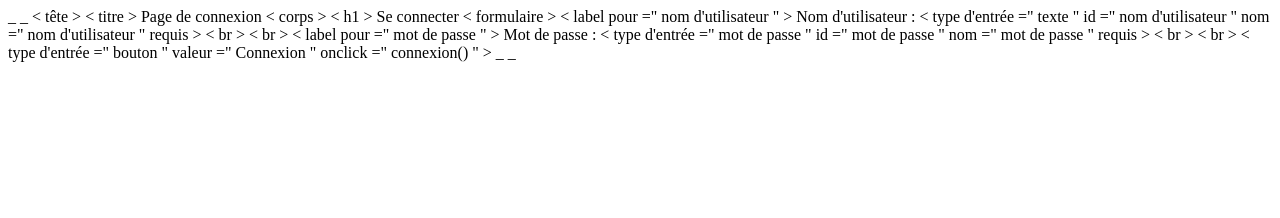
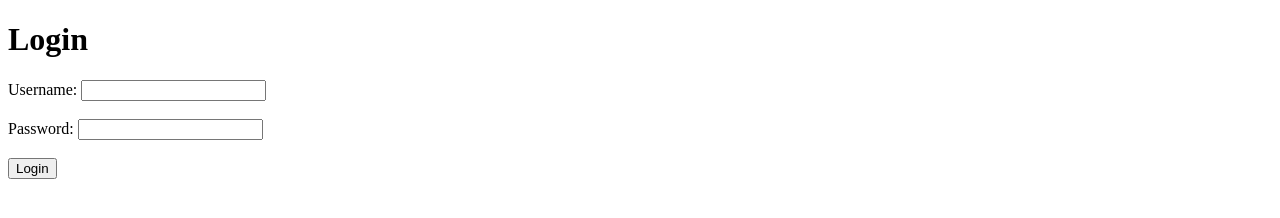
Before and after one commit to Khaledherzi/drivingonlinewebsite, a plain HTML site: page Index.html in a window 1280 px wide. Drawn offline with Linux system fonts and the light colour scheme.

Commit message:
Update Index.html

```diff
--- a/Index.html
+++ b/Index.html
@@ -1,40 +1,40 @@
-<!DOCTYPE html >
-<html> _ _
-  < tête >
-    < titre > Page de connexion </ titre >
-  </ tête >
-  < corps >
-    < h1 > Se connecter </ h1 >
-    < formulaire >
-      < label  pour =" nom d'utilisateur " > Nom d'utilisateur : </ label >
-      < type d'entrée  =" texte " id =" nom d'utilisateur " nom =" nom d'utilisateur " requis > < br > < br >
-      < label  pour =" mot de passe " > Mot de passe : </ label >
-      < type d'entrée  =" mot de passe " id =" mot de passe " nom =" mot de passe " requis > < br > < br >
-      < type d'entrée  =" bouton " valeur =" Connexion " onclick =" connexion() " >
-    </ formulaire >
+<!DOCTYPE html>
+<html>
+  <head>
+    <title>Login Page</title>
+  </head>
+  <body>
+    <h1>Login</h1>
+    <form>
+      <label for="username">Username:</label>
+      <input type="text" id="username" name="username" required><br><br>
+      <label for="password">Password:</label>
+      <input type="password" id="password" name="password" required><br><br>
+      <input type="button" value="Login" onclick="login()">
+    </form>
 
-    <script> _ _
-       connexion de fonction ( )  {
-        const  nom d'utilisateur  =  document . getElementById ( "nom d'utilisateur" ) . valeur ;
-        const  mot de passe  =  document . getElementById ( "mot de passe" ) . valeur ;
+    <script>
+      function login() {
+        const username = document.getElementById("username").value;
+        const password = document.getElementById("password").value;
 
-        // Envoie la demande de connexion au serveur en utilisant AJAX
-        const  xhr  =  new  XMLHttpRequest ( ) ;
-        xhr . ouvrir ( "POST" ,  "/login" ,  true ) ;
-        xhr . setRequestHeader ( "Content-Type" ,  "application/json" ) ;
-        xhr . onreadystatechange  =  fonction ( )  {
-          if  ( xhr . readyState  ===  4 )  {
-            si  ( xhr . état  ===  200 )  {
-              // Rediriger vers le tableau de bord en cas de connexion réussie
-              fenêtre . emplacement . href  =  "/tableau de bord" ;
-            }  sinon  {
-              // Affiche un message d'erreur si la connexion échoue
-              alert ( "Nom d'utilisateur ou mot de passe invalide." ) ;
+        // Send the login request to the server using AJAX
+        const xhr = new XMLHttpRequest();
+        xhr.open("POST", "/login", true);
+        xhr.setRequestHeader("Content-Type", "application/json");
+        xhr.onreadystatechange = function() {
+          if (xhr.readyState === 4) {
+            if (xhr.status === 200) {
+              // Redirect to the dashboard on successful login
+              window.location.href = "/dashboard";
+            } else {
+              // Display an error message if the login fails
+              alert("Invalid username or password.");
             }
           }
-        } ;
-        xhr . send ( JSON . stringify ( { nom d' utilisateur : nom d' utilisateur ,  mot de passe : mot de passe } ) ) ;
+        };
+        xhr.send(JSON.stringify({username: username, password: password}));
       }
-    </script> _ _
-  </ corps >
+    </script>
+  </body>
 </html>
```
